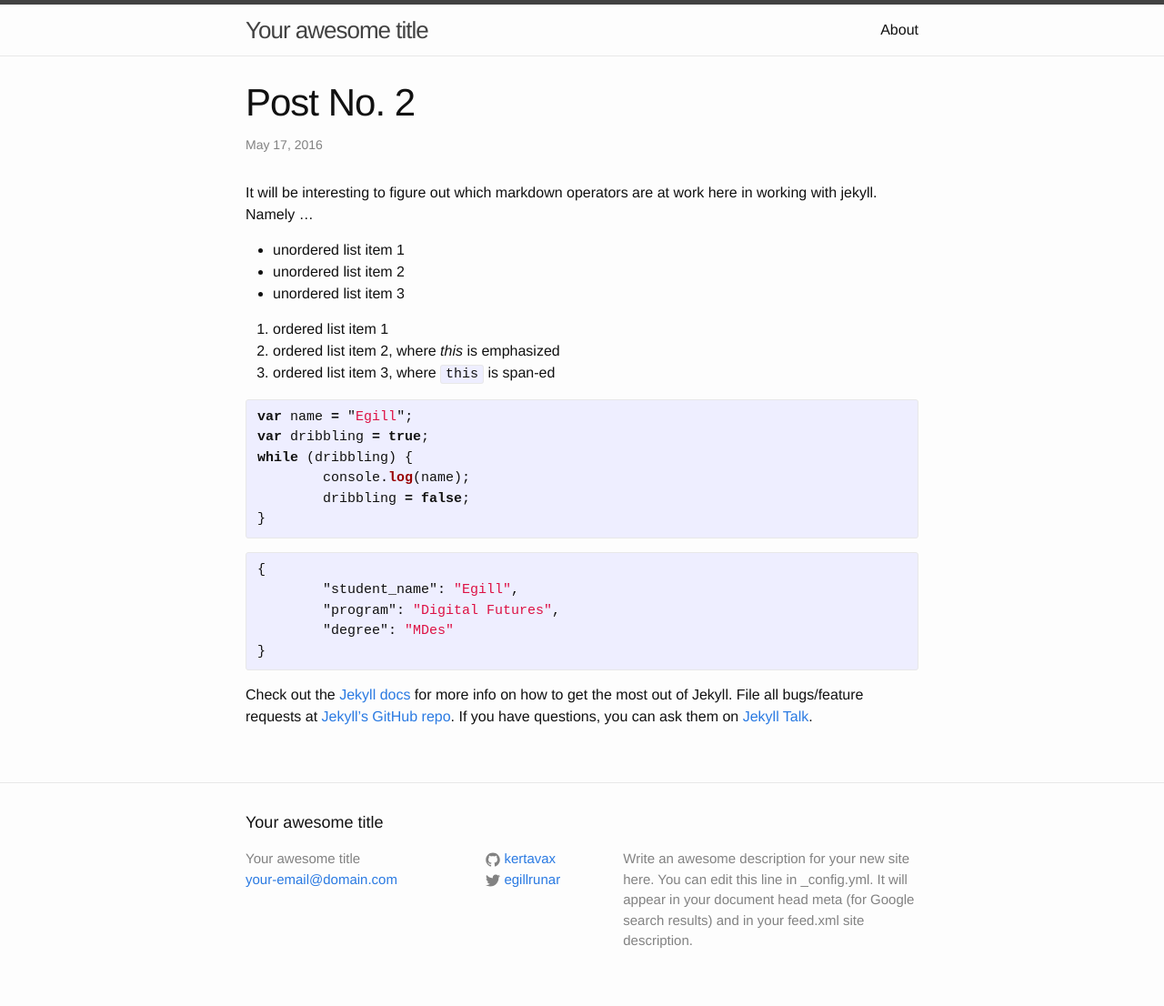
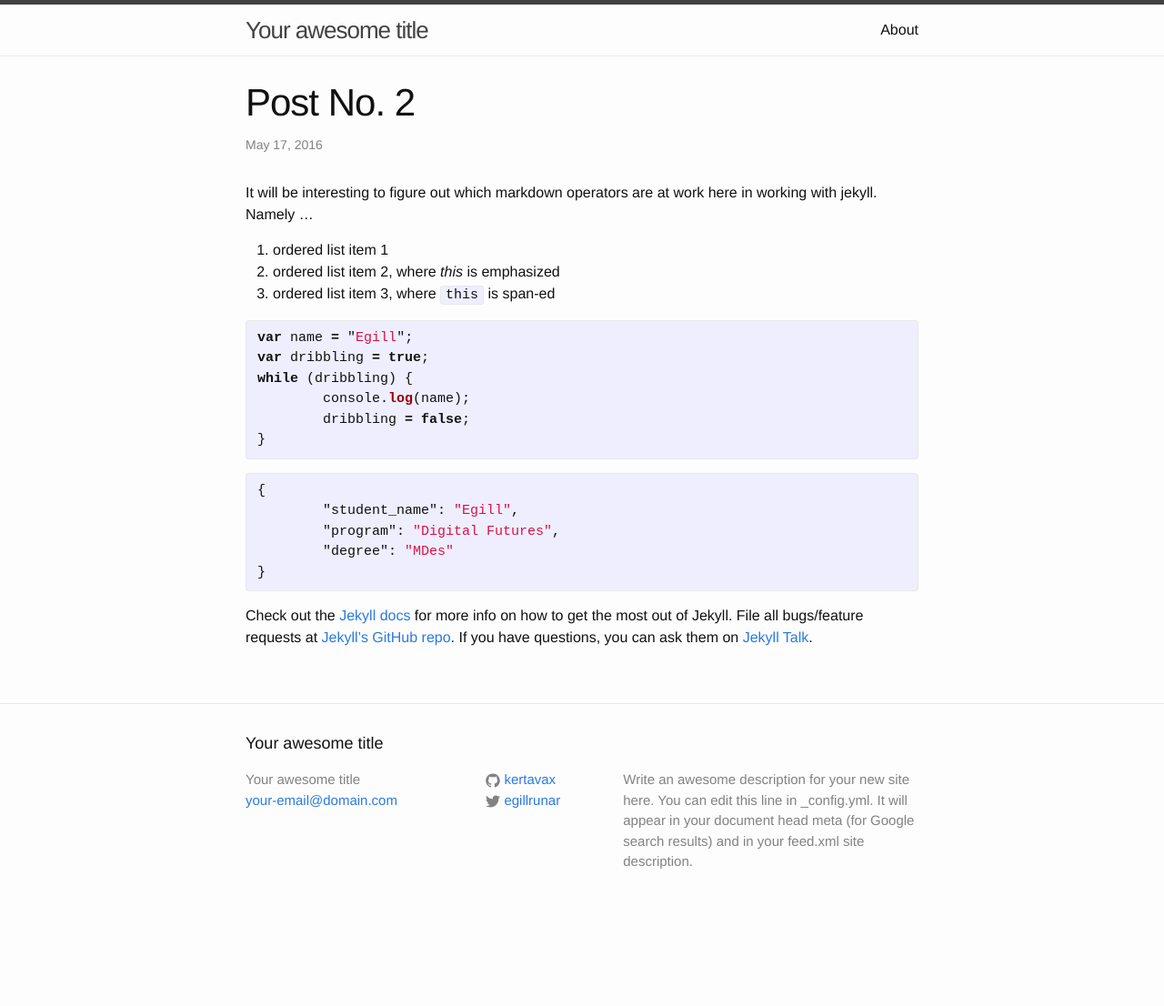
Before and after one commit to kertavax/kertavax.github.io, a Jekyll site: the page built from _posts/2016-05-17-post-no-2.markdown, in a window 1280 px wide. Shown: the whole page at 91% size. Built offline with Jekyll 4.4.1, drawn with Linux system fonts in a browser that asks for light colours; after the commit the page ends 1019 px from its top, so only the background shows below that.

Commit message:
delete passage

```diff
--- a/_posts/2016-05-17-post-no-2.markdown
+++ b/_posts/2016-05-17-post-no-2.markdown
@@ -5,10 +5,6 @@ date:   2016-05-17 17:40:00 -0400
 categories: jekyll update first-try
 ---
 It will be interesting to figure out which markdown operators are at work here in working with jekyll. Namely …
-
-- unordered list item 1
-- unordered list item 2
-- unordered list item 3
 
 1. ordered list item 1
 2. ordered list item 2, where _this_ is emphasized
```
